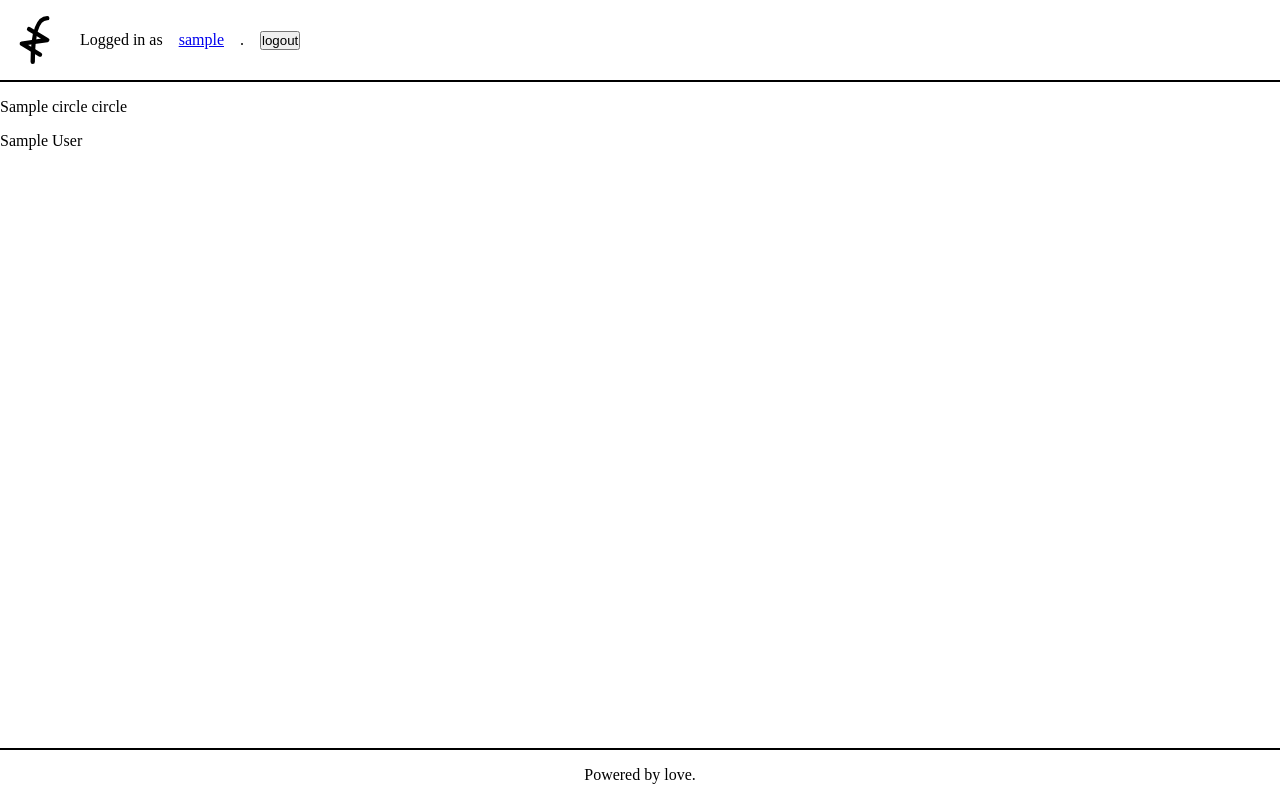
After one commit to kerkeslager/friendzone, a Django app: page /circles/00000000-0000-0000-0000-000000000001 in a window 1280 px wide. The commit adds this page. Run offline with Django 5.2, Linux system fonts and the light colour scheme; a user stored in the database is signed in; tables that the repository leaves empty hold one stand-in row (values such as "Sample post").

Commit message:
Add circle detail page

```diff
--- a/core/models.py
+++ b/core/models.py
@@ -1,5 +1,8 @@
+import uuid
+
 from django.conf import settings
 from django.db import models, transaction
+from django.urls import reverse
 import django.contrib.auth.models as auth_models
 
 MAX_CONNECTIONS_PER_USER = 50
@@ -8,10 +11,11 @@ class ConnectionLimitException(Exception):
     pass
 
 class User(auth_models.AbstractUser):
+    id = models.UUIDField(primary_key=True, default=uuid.uuid4, editable=False)
     name = models.CharField(max_length=256)
 
     def save(self, **kwargs):
-        create_default_circles = self.pk is None
+        create_default_circles = self._state.adding
 
         result = super().save(**kwargs)
 
@@ -73,6 +77,7 @@ class User(auth_models.AbstractUser):
         connection.save()
 
 class Invitation(models.Model):
+    id = models.UUIDField(primary_key=True, default=uuid.uuid4, editable=False)
     owner = models.ForeignKey(
         settings.AUTH_USER_MODEL,
         on_delete=models.CASCADE,
@@ -103,6 +108,7 @@ class ConnectionManager(models.Manager):
 class Connection(models.Model):
     objects = ConnectionManager()
 
+    id = models.UUIDField(primary_key=True, default=uuid.uuid4, editable=False)
     created_utc = models.DateTimeField(auto_now_add=True)
     inviting_user = models.ForeignKey(
         settings.AUTH_USER_MODEL,
@@ -120,12 +126,16 @@ class Connection(models.Model):
     )
 
 class Circle(models.Model):
+    id = models.UUIDField(primary_key=True, default=uuid.uuid4, editable=False)
     name = models.CharField(max_length=64)
     owner = models.ForeignKey(
         settings.AUTH_USER_MODEL,
         on_delete=models.CASCADE,
         related_name='circles'
     )
+
+    def get_absolute_url(self):
+        return reverse('circle_detail', args=[str(self.pk)])
 
     @property
     def members(self):
@@ -146,6 +156,7 @@ class Circle(models.Model):
         )
 
 class Message(models.Model):
+    id = models.UUIDField(primary_key=True, default=uuid.uuid4, editable=False)
     connection = models.ForeignKey(
         'Connection',
         on_delete=models.CASCADE,
@@ -161,6 +172,7 @@ class Message(models.Model):
     text = models.CharField(max_length=1024)
 
 class Post(models.Model):
+    id = models.UUIDField(primary_key=True, default=uuid.uuid4, editable=False)
     circle = models.ForeignKey(
         'Circle',
         on_delete=models.CASCADE,
--- a/core/static/core/style.css
+++ b/core/static/core/style.css
@@ -3,7 +3,14 @@
   box-sizing: border-box;
   margin: 0;
   padding: 0;
+}
+
+body, footer, header, main, section {
+  display: flex;
   gap: 1rem;
+  flex-direction: column;
+  align-items: flex-start;
+  width: 100%;
 }
 
 html {
@@ -17,12 +24,6 @@ body {
   flex-direction: column;
   height: 100%;
   overflow: scroll;
-}
-
-body * {
-  display: flex;
-  flex-direction: column;
-  align-items: flex-start;
 }
 
 body > header {
--- /dev/null
+++ b/core/templates/core/circle_detail.html
@@ -0,0 +1,17 @@
+{% extends 'core/base.html' %}
+
+{% block title %}{{ object.name }} circle{% endblock %}
+
+{% block main %}
+<p>{{ object.name }} circle</p>
+
+{% for member in object.members %}
+  <p>{{ member.name }}</p>
+{% empty %}
+  <p>
+    There are no people in this circle. Add people to this circle by
+    <a href=''>creating an invite</a> or <a href=''>adding an existing connection</a>.
+  </p>
+{% endfor %}
+
+{% endblock %}
--- a/core/templates/core/circle_list.html
+++ b/core/templates/core/circle_list.html
@@ -4,6 +4,6 @@
 
 {% block main %}
   {% for circle in object_list %}
-    <p>{{ circle.name }}</p>
+    <p><a href='{{ circle.get_absolute_url }}'>{{ circle.name }}</a></p>
   {% endfor %}
 {% endblock %}
--- a/core/urls.py
+++ b/core/urls.py
@@ -4,6 +4,7 @@ from . import views
 
 urlpatterns = [
     path('circles', views.circle_list, name='circle_list'),
+    path('circles/<uuid:pk>', views.circle_detail, name='circle_detail'),
     path('settings', views.settings, name='settings'),
     path('welcome', views.welcome, name='welcome'),
     path('', views.index, name='index'),
--- a/core/views.py
+++ b/core/views.py
@@ -1,10 +1,24 @@
 from django.contrib.auth import authenticate, login
+from django.shortcuts import get_object_or_404
 from django.urls import reverse_lazy
 from django.views.generic import CreateView, DeleteView
 from django.views.generic.base import TemplateView
+from django.views.generic.detail import DetailView
 from django.views.generic.list import ListView
 
 from . import forms, models
+
+class CircleDetailView(DetailView):
+    model = models.Circle
+
+    def get_object(self):
+        return get_object_or_404(
+            self.get_queryset(),
+            owner=self.request.user,
+            pk=self.kwargs['pk'],
+        )
+
+circle_detail = CircleDetailView.as_view()
 
 class CircleListView(ListView):
     model = models.Circle
```
Also changed, not shown: core/migrations/0001_initial.py, core/migrations/0002_user_name_circle_connection_invitation_message_post.py (deleted).
